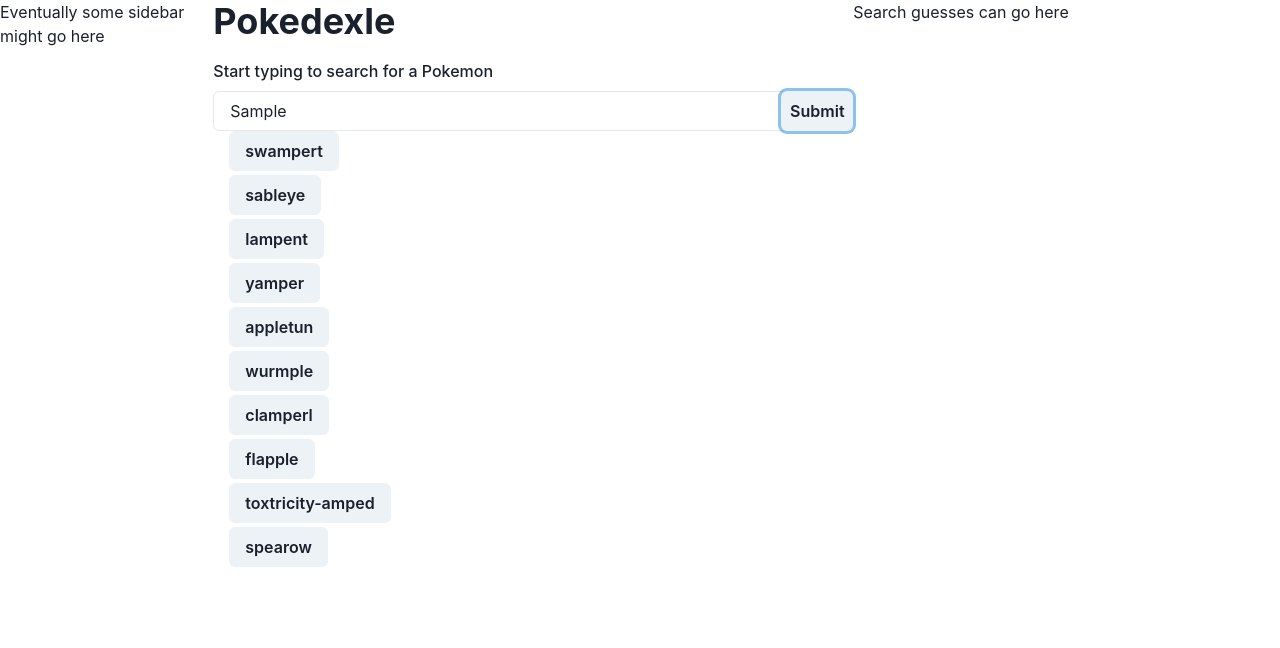
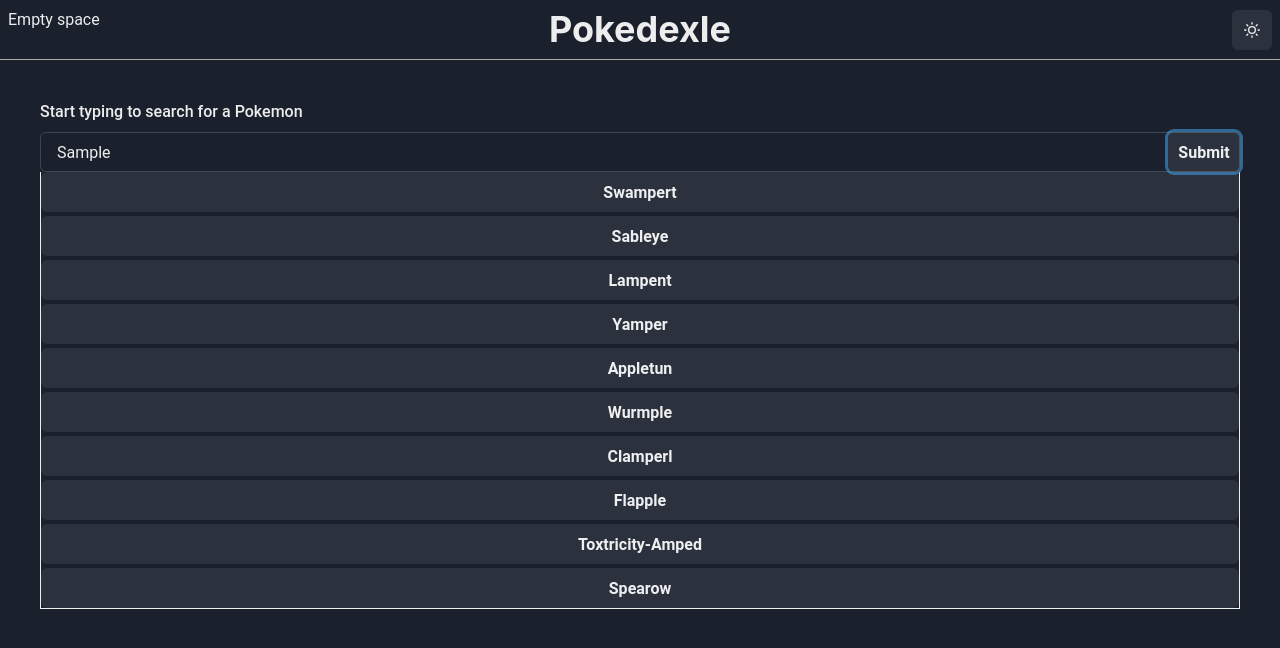
Before and after one commit to Addison-Dalton/pokedexle, a React (Create React App) app: page / in a window 1280 px wide. Both pictures are taken after typing "Sample" into the empty fields and a click on the button "Submit". Shown: the top 648 px of the page. Built offline with nearby package versions, Linux system fonts and the light colour scheme.

Commit message:
added navbar and solidfied the style and layout some

```diff
--- a/package.json
+++ b/package.json
@@ -3,6 +3,7 @@
   "version": "0.1.0",
   "private": true,
   "dependencies": {
+    "@chakra-ui/icons": "^1.1.7",
     "@chakra-ui/react": "^1.8.7",
     "@emotion/react": "^11",
     "@emotion/styled": "^11",
--- a/src/index.tsx
+++ b/src/index.tsx
@@ -1,11 +1,14 @@
 import React from 'react';
 import ReactDOM from 'react-dom';
+import { ColorModeScript } from '@chakra-ui/react';
 import './index.css';
 import App from './App';
 import reportWebVitals from './reportWebVitals';
+import theme from './theme';
 
 ReactDOM.render(
   <React.StrictMode>
+    <ColorModeScript initialColorMode={theme.config.initialColorMode} />
     <App />
   </React.StrictMode>,
   document.getElementById('root')
--- a/src/scenes/app/app.tsx
+++ b/src/scenes/app/app.tsx
@@ -1,10 +1,11 @@
 import { useEffect } from 'react';
-import { Text, Grid, Box, GridItem } from '@chakra-ui/react';
+import { Grid, Box, GridItem } from '@chakra-ui/react';
 
 import { setSolutionPokemon } from '../../services/game/slice';
 import { useAppDispatch } from '../../services/redux/hooks';
 import { getRandomPokemon } from '../../services/pokedex/utils';
 
+import Navbar from '../navbar';
 import GameInput from '../input';
 
 const App = () => {
@@ -16,15 +17,12 @@
 
   return (
     <Box height="100%">
-      <Grid templateColumns="repeat(6, 1fr)">
-        <GridItem colSpan={1}>
-          <Text>{'Eventually some sidebar might go here'}</Text>
+      <Grid templateColumns="repeat(6, 1fr)" paddingTop={0}>
+        <GridItem colSpan={6}>
+          <Navbar />
         </GridItem>
-        <GridItem colSpan={3}>
+        <GridItem padding={10} colSpan={6}>
           <GameInput />
-        </GridItem>
-        <GridItem colSpan={2}>
-          <Text>{'Search guesses can go here'}</Text>
         </GridItem>
       </Grid>
     </Box>
--- a/src/scenes/input/input.tsx
+++ b/src/scenes/input/input.tsx
@@ -1,6 +1,5 @@
 import styled from '@emotion/styled';
 import {
-  Heading,
   Box,
   FormControl,
   FormLabel,
@@ -20,7 +19,6 @@
     useForm();
   return (
     <Box>
-      <Heading marginBottom={4}>{'Pokedexle'}</Heading>
       <form onSubmit={handleSubmit}>
         <FormControl>
           <FormLabel htmlFor="search">
--- a/src/scenes/input/search-result-list.tsx
+++ b/src/scenes/input/search-result-list.tsx
@@ -9,18 +9,25 @@
 
 const Wrapper = styled(Box)``;
 
+const StyledList = styled(UnorderedList)`
+  border-color: inherit;
+  border-bottom: 1px solid;
+  border-left: 1px solid;
+  border-right: 1px solid;
+`;
+
 const SearchResultList: FC<Props> = ({ list, onResultSelect }) => {
   if (list.length === 0) return null;
 
   return (
     <Wrapper>
-      <UnorderedList spacing={1} listStyleType="none">
+      <StyledList spacing={1} listStyleType="none" marginInlineStart={0}>
         {list.map((item) => (
           <ListItem key={item.name}>
-            <Button onClick={() => onResultSelect(item)}>{item.name}</Button>
+            <Button width="100%" textTransform="capitalize" onClick={() => onResultSelect(item)}>{item.name}</Button>
           </ListItem>
         ))}
-      </UnorderedList>
+      </StyledList>
     </Wrapper>
   );
 };
--- /dev/null
+++ b/src/scenes/navbar/index.tsx
@@ -0,0 +1 @@
+export { default } from './navbar';
--- /dev/null
+++ b/src/scenes/navbar/navbar.tsx
@@ -0,0 +1,26 @@
+import {
+  Box,
+  Flex,
+  IconButton,
+  HStack,
+  Heading,
+  useColorMode
+} from '@chakra-ui/react';
+import { MoonIcon, SunIcon } from '@chakra-ui/icons';
+
+const Navbar = () => {
+  const { colorMode, toggleColorMode } = useColorMode();
+  return (
+    <Flex p={2} borderBottom="solid 1px darkgrey">
+      <Box flex="1 1 0%">{'Empty space'}</Box>
+      <Heading flex="1 1 0%" textAlign="center">{'Pokedexle'}</Heading>
+      <HStack flex="1 1 0%" spacing={10} justifyContent="flex-end">
+        <IconButton aria-label="color mode switch" onClick={toggleColorMode}>
+          {colorMode === 'dark' ? <SunIcon /> : <MoonIcon />}
+        </IconButton>
+      </HStack>
+    </Flex>
+  );
+};
+
+export default Navbar;
--- /dev/null
+++ b/src/theme/config.ts
@@ -0,0 +1,8 @@
+import { type ThemeConfig } from "@chakra-ui/react";
+
+const config: ThemeConfig = {
+  initialColorMode: 'dark',
+  useSystemColorMode: false
+}
+
+export default config;
--- a/src/theme/index.ts
+++ b/src/theme/index.ts
@@ -1,12 +1,11 @@
-import { extendTheme } from '@chakra-ui/react';
+import { extendTheme, type Theme, type ThemeOverride } from '@chakra-ui/react';
 
 import styles from './styles';
+import config from './config';
 
-const overrides = {
-  styles,
-  components: {
-    // TODO - component style overrides
-  }
+const overrides: ThemeOverride = {
+  ...styles,
+  config,
 };
 
-export default extendTheme(overrides);
+export default extendTheme(overrides) as Theme;
```
Also changed, not shown: 1 other file (tests, documents, lock files or other folders).
